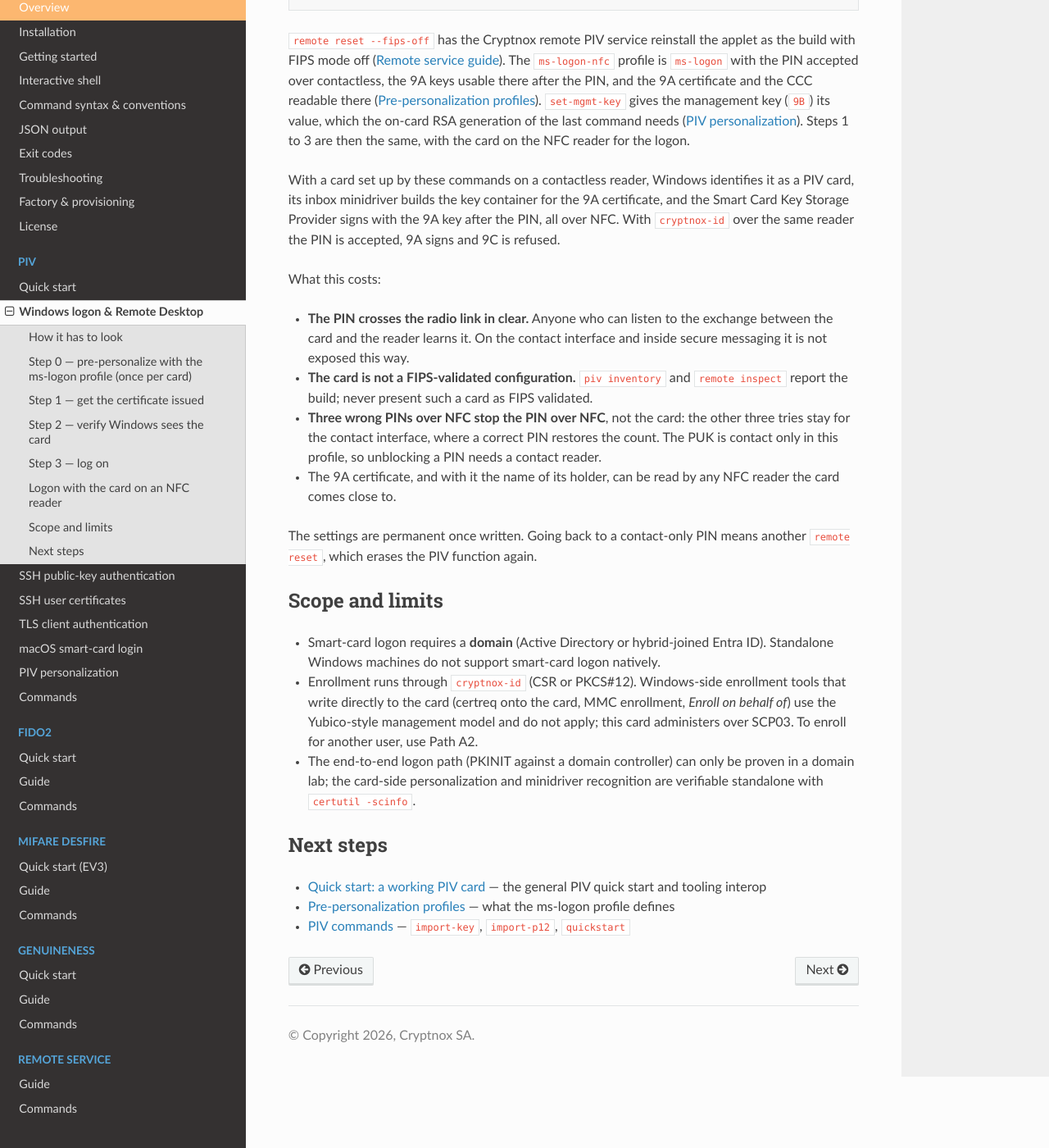
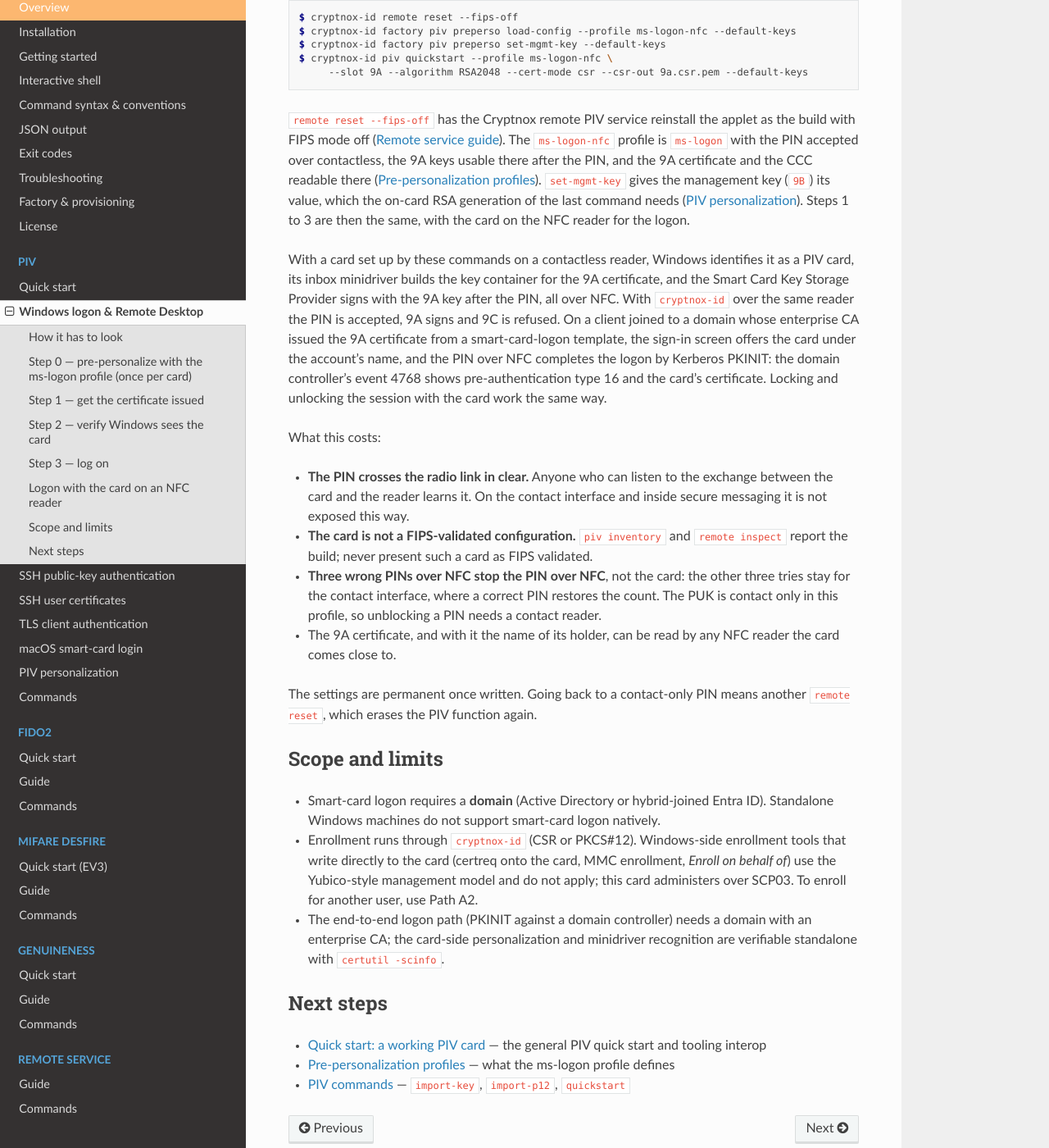
Before and after one commit to cryptnox/cryptnox-id-cli, a Sphinx documentation site: the page built from docs/piv/windows-logon-and-remote-desktop.rst, in a window 1280 px wide and 1400 px high, scrolled down 4825 px. Shown: the whole window at 82% size. Built offline with Sphinx 7.4.7 and the Read the Docs theme 3.1.0, drawn with Linux system fonts in a browser that asks for light colours; some of the changed text lies outside the part shown.

Commit message:
docs: the domain sign-in over NFC, and the certificate Windows keeps after an import
The Windows logon guide states what a domain-joined client does with a card
set up for NFC: the sign-in screen offers it under the account's name and
the PIN over NFC completes the logon by Kerberos PKINIT, with the domain
controller's event that shows it; locking and unlocking work the same way.
The scope bullet names the domain and its CA as the requirement instead of
a lab.

Both the guide and the troubleshooting page say that a Windows machine that
has already enumerated a card keeps presenting the certificate it found
first until it restarts, because the import leaves the CHUID the
minidriver's cache is keyed to unchanged.

Co-Authored-By: Claude Fable 5.1 <noreply@anthropic.com>

```diff
--- a/docs/piv/windows-logon-and-remote-desktop.rst
+++ b/docs/piv/windows-logon-and-remote-desktop.rst
@@ -101,6 +101,11 @@ a smart-card-logon template and import the issued certificate:
 one in the CSR, which is what happens when an enrollment tool generated a key
 of its own instead of signing the card's request. A certificate for another
 key would be written without complaint and fail only at logon.
+
+A Windows machine that has already enumerated the card keeps presenting the
+certificate it found first until it restarts: the minidriver's cache is keyed
+to the card's CHUID, which the import does not change. Restart before
+``certutil -scinfo`` or the first logon with the new certificate.
 
 **Path A2: enroll on behalf of another user (enrollment agent).** An
 administrator provisioning a card for another Active Directory user cannot use
@@ -252,7 +257,12 @@ With a card set up by these commands on a contactless reader, Windows
 identifies it as a PIV card, its inbox minidriver builds the key container
 for the 9A certificate, and the Smart Card Key Storage Provider signs with the
 9A key after the PIN, all over NFC. With |cli| over the same reader the PIN is
-accepted, 9A signs and 9C is refused.
+accepted, 9A signs and 9C is refused. On a client joined to a domain whose
+enterprise CA issued the 9A certificate from a smart-card-logon template, the
+sign-in screen offers the card under the account's name, and the PIN over NFC
+completes the logon by Kerberos PKINIT: the domain controller's event 4768
+shows pre-authentication type 16 and the card's certificate. Locking and
+unlocking the session with the card work the same way.
 
 What this costs:
 
@@ -283,8 +293,8 @@ Scope and limits
   enrollment, *Enroll on behalf of*) use the Yubico-style management model and
   do not apply; this card administers over SCP03. To enroll for another user,
   use Path A2.
-* The end-to-end logon path (PKINIT against a domain controller) can only be
-  proven in a domain lab; the card-side personalization and minidriver
+* The end-to-end logon path (PKINIT against a domain controller) needs a
+  domain with an enterprise CA; the card-side personalization and minidriver
   recognition are verifiable standalone with ``certutil -scinfo``.
 
 Next steps
--- a/docs/troubleshooting.rst
+++ b/docs/troubleshooting.rst
@@ -19,6 +19,9 @@ Quick hits:
   NFC); administration works over both interfaces unless the applet's
   contactless-administration lock is set, as it is on a card the remote
   service reinstalled.
+* **A new certificate does not show in** ``certutil -scinfo`` — Windows keeps
+  the certificate it first enumerated from a card until the machine restarts;
+  the import does not change the CHUID the cache is keyed to.
 * **yubico-piv-tool sees nothing** — pass your reader: ``-r <substring>``.
 * **Two readers hold a card** — the CLI refuses to guess; pass ``--reader``.
 
```
